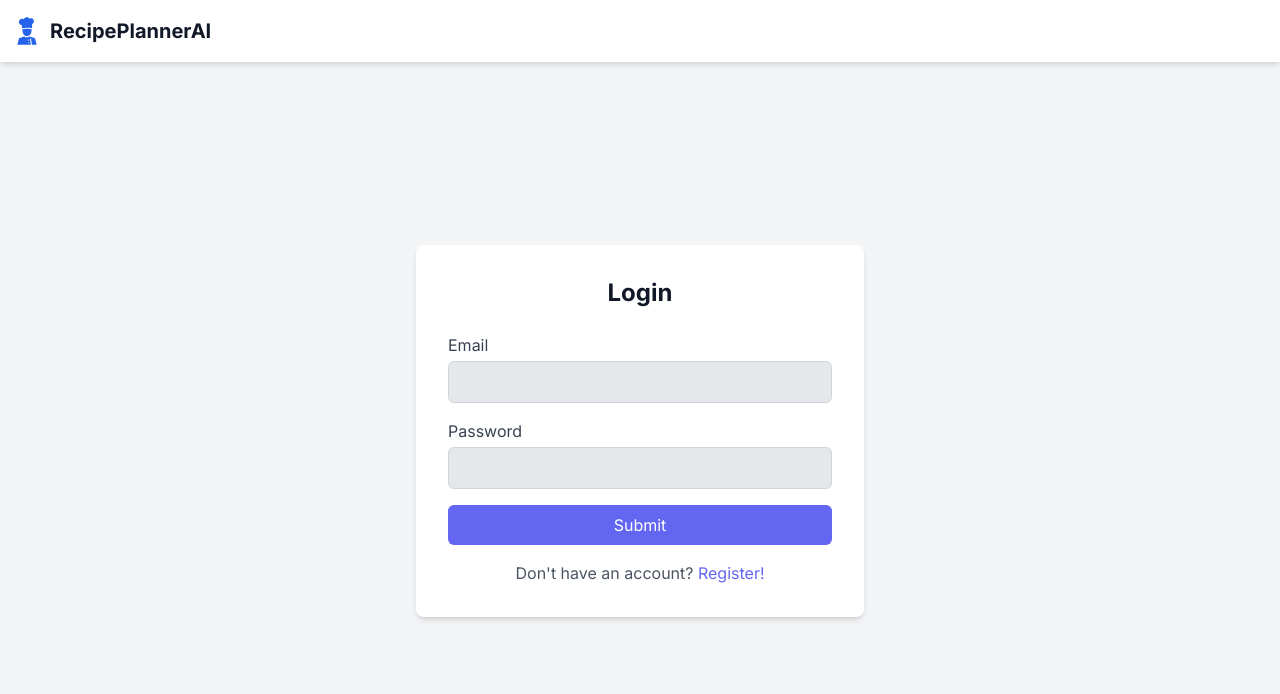
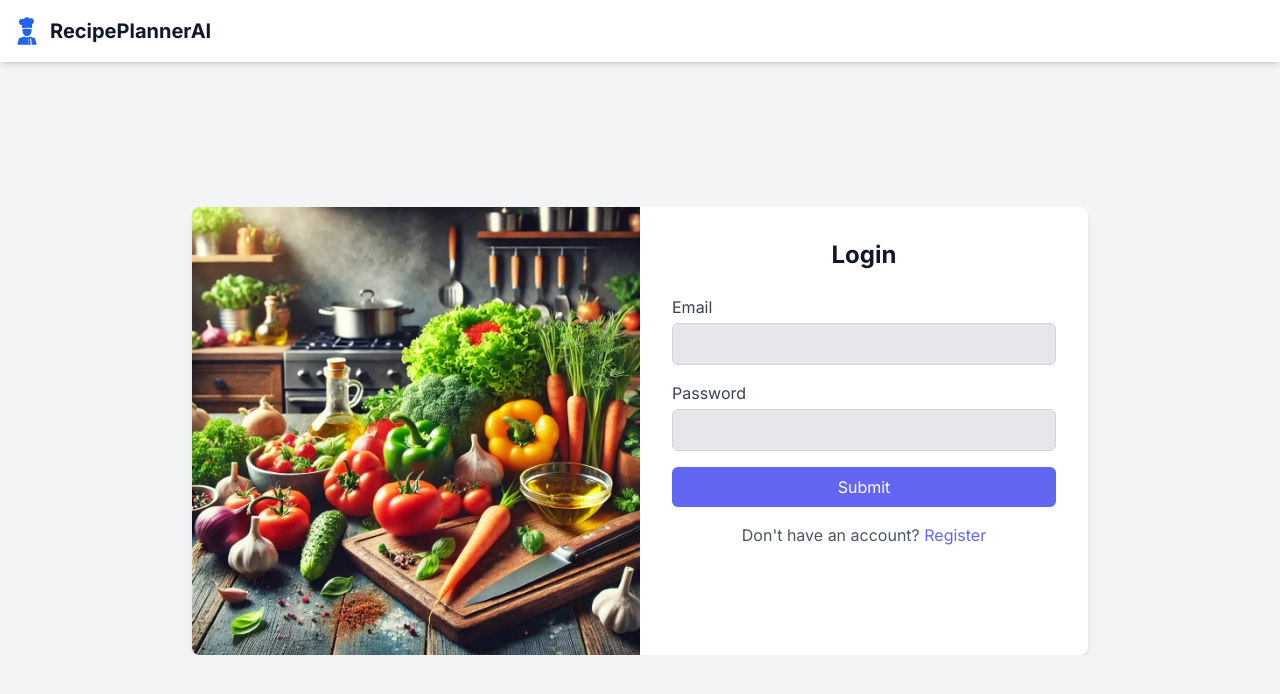
Before and after one commit to s-soumyakanta/recipeplannerai, a Next.js app: page /login in a window 1280 px wide. Shown: the top 694 px of the page. Built offline with nearby package versions, Linux system fonts and the light colour scheme; no server answers.

Commit message:
imgaes added to forms

```diff
--- a/src/components/LoginForm.tsx
+++ b/src/components/LoginForm.tsx
@@ -4,6 +4,7 @@ import { doCredentialLogin } from "@/app/actions";
 import Link from "next/link";
 import { useRouter } from "next/navigation";
 import { useState } from "react";
+import Image from 'next/image';
 
 const LoginForm = () => {
   const router = useRouter();
@@ -28,8 +29,20 @@ const LoginForm = () => {
   }
 
   return (
-    <div className="w-full flex items-center justify-center bg-gray-100 dark:bg-gray-900 transition duration-500 dark:text-white">
-      <div className="w-full max-w-md p-8 space-y-6 bg-white dark:bg-gray-800 rounded-lg shadow-md">
+    <div className="w-full max-h-full flex items-center justify-center bg-gray-100 dark:bg-gray-900 transition duration-500 dark:text-white overflow-hidden">
+      <div className="flex flex-col md:flex-row w-full max-w-4xl bg-white dark:bg-gray-800 rounded-lg shadow-md overflow-hidden">
+        <div className="md:w-1/2 hidden md:block items-center justify-center bg-gray-300 dark:bg-gray-700">
+          <div className="w-full h-full relative flex items-center justify-center">
+            <Image
+              src="/images/loginimage.webp"
+              width={500}
+              height={500}
+              className="object-cover w-full h-full"
+              alt="Login form"
+            />
+          </div>
+        </div>
+        <div className="w-full md:w-1/2 p-8 space-y-6">
           <h2 className="text-2xl font-bold text-gray-900 dark:text-gray-100 text-center">Login</h2>
           {error && <div className="text-red-500 text-center mb-4">{error}</div>}
           <form onSubmit={onSubmit} className="space-y-4">
@@ -62,9 +75,10 @@ const LoginForm = () => {
               </button>
             </div>
             <div className="text-center text-gray-600 dark:text-gray-400">
-            <p>Don&apos;t have an account? <Link href="/register" className="text-indigo-500 hover:underline">Register!</Link></p>
+              <p>Don&apos;t have an account? <Link href="/register" className="text-indigo-500 hover:underline">Register</Link></p>
             </div>
           </form>
+        </div>
       </div>
     </div>
   );
--- a/src/components/SignupForm.tsx
+++ b/src/components/SignupForm.tsx
@@ -3,6 +3,7 @@
 import Link from "next/link";
 import { useRouter } from "next/navigation";
 import { useState } from "react";
+import Image from 'next/image';
 
 const SignupForm = () => {
   const router = useRouter();
@@ -41,8 +42,20 @@ const SignupForm = () => {
   }
 
   return (
-    <div className="w-full flex items-center justify-center bg-gray-100 dark:bg-gray-900 transition duration-500 dark:text-white">
-      <div className="w-full max-w-md p-8 space-y-6 bg-white dark:bg-gray-800 rounded-lg shadow-md">
+    <div className="w-full max-h-full flex items-center justify-center bg-gray-100 dark:bg-gray-900 transition duration-500 dark:text-white overflow-hidden">
+      <div className="flex flex-col md:flex-row w-full max-w-4xl bg-white dark:bg-gray-800 rounded-lg shadow-md overflow-hidden">
+        <div className="md:w-1/2 hidden md:block items-center justify-center bg-gray-300 dark:bg-gray-700">
+          <div className="w-full h-full relative flex items-center justify-center">
+            <Image
+              src="/images/signupimage.webp"
+              width={500}
+              height={500}
+              className="object-cover w-full h-full"
+              alt="Sign up form"
+            />
+          </div>
+        </div>
+        <div className="w-full md:w-1/2 p-8 space-y-6">
           <h2 className="text-2xl font-bold text-gray-900 dark:text-gray-100 text-center">Register</h2>
           {error && <div className="text-red-500 text-center mb-4">{error}</div>}
           <form onSubmit={handleSubmit} className="space-y-4">
@@ -90,6 +103,7 @@ const SignupForm = () => {
           </div>
         </div>
       </div>
+    </div>
   );
 }
 
--- a/src/components/SimpleLayout.tsx
+++ b/src/components/SimpleLayout.tsx
@@ -18,21 +18,9 @@ const SimpleLayout: React.FC<LayoutProps> = ({ children }) => {
               RecipePlannerAI
             </span>
           </Link>
-          {/* <div className="flex items-center space-x-4">
-            <Link href="/login">
-              <button className="bg-blue-500 text-white py-2 px-3 rounded-md hover:bg-blue-600 transition duration-300">
-                Login
-              </button>
-            </Link>
-            <Link href="/register">
-              <button className="bg-indigo-500 text-white py-2 px-3 rounded-md hover:bg-indigo-600 transition duration-300">
-                Register
-              </button>
-            </Link>
-          </div> */}
         </div>
       </nav>
-      <main className="flex-1 flex items-center justify-center p-4">
+      <main className="flex-1 flex items-center justify-center p-4 overflow-hidden">
         {children}
       </main>
     </div>
```
Also changed, not shown: public/images/loginimage.webp (added), public/images/signupimage.webp (added). Lines whose indentation alone changed are shown as unchanged.
